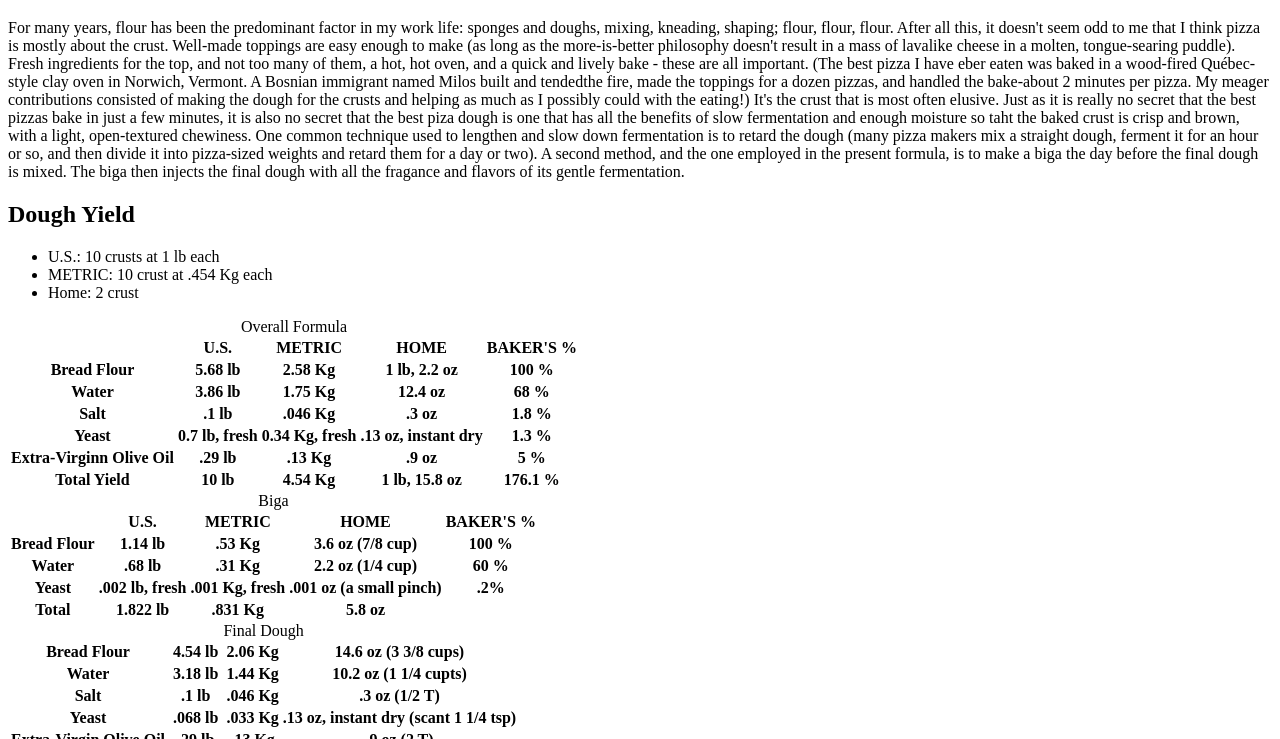
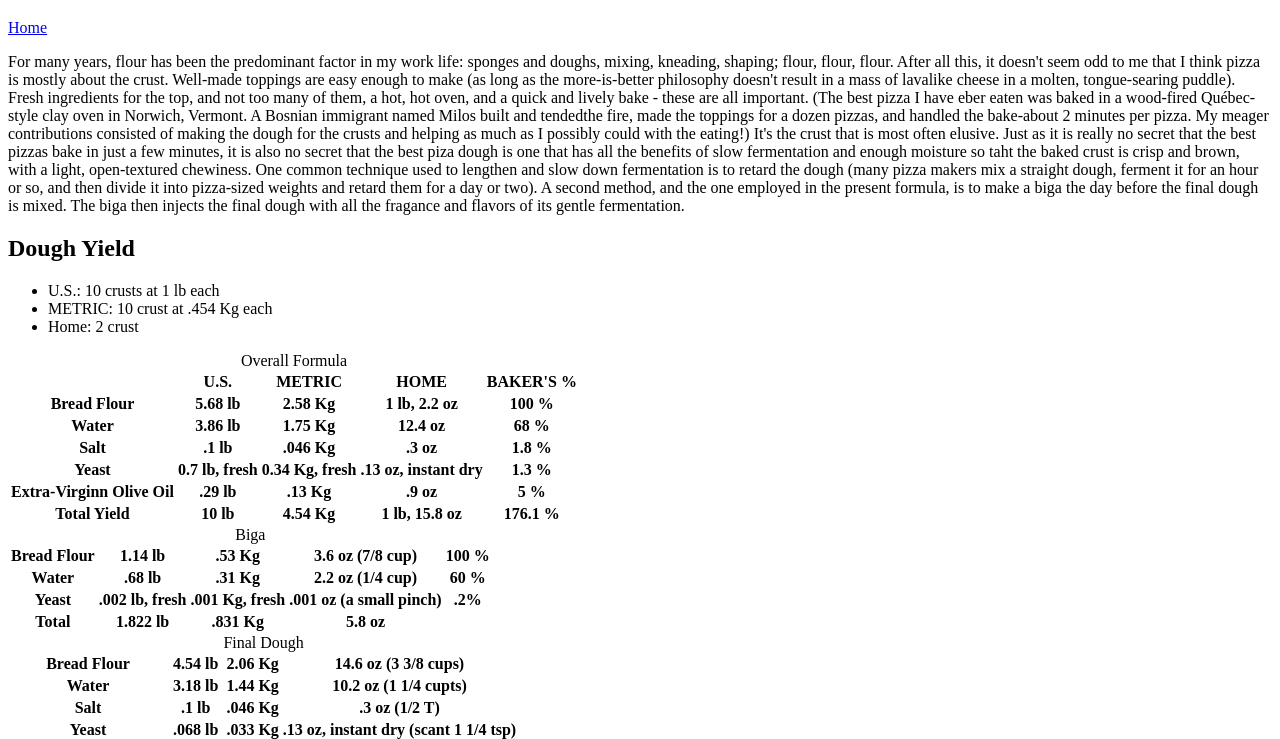
Before and after one commit to redrizoma/recipes, a plain HTML site: page pizzaDough/index.html in a window 1280 px wide. Shown: the part 61-800 px from the top of the page. Drawn offline with Linux system fonts and the light colour scheme.

Commit message:
feat: Add navigation links to the home page and subfolders.

```diff
--- a/pizzaDough/index.html
+++ b/pizzaDough/index.html
@@ -7,6 +7,8 @@
   </head>
   <body>
     <h1>Pizza Dough</h1>
+
+    <a href="../index.html">Home</a>
 
     <section>
       <p>
@@ -113,15 +115,6 @@
         <caption>
           Biga
         </caption>
-        <thead>
-          <tr>
-            <th scope="col"></th>
-            <th scope="col">U.S.</th>
-            <th scope="col">METRIC</th>
-            <th scope="col">HOME</th>
-            <th scope="col">BAKER'S %</th>
-          </tr>
-        </thead>
         <tbody>
           <tr>
             <th scope="row">Bread Flour</th>
```
Also changed, not shown: eggDough/index.html (+9 -0 lines), index.html (added, +16 -0 lines), css/styles.css (added).
